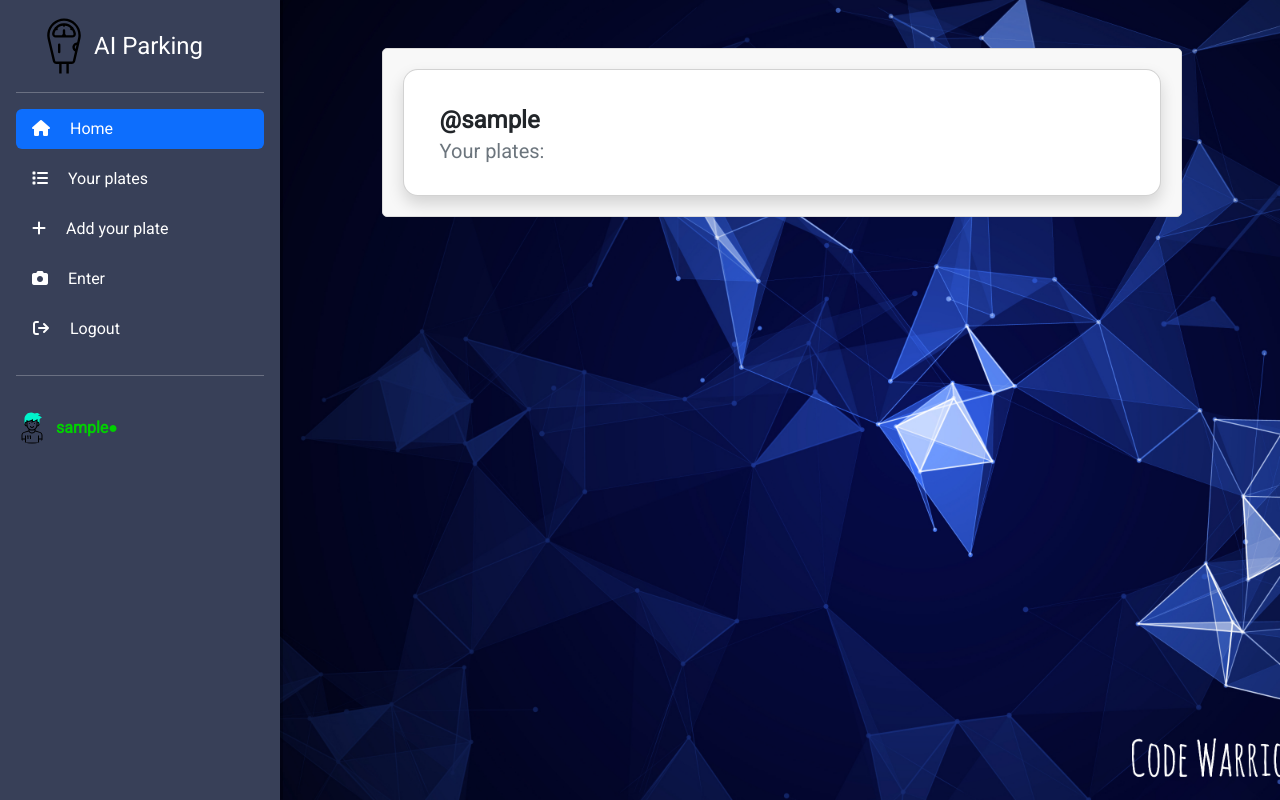
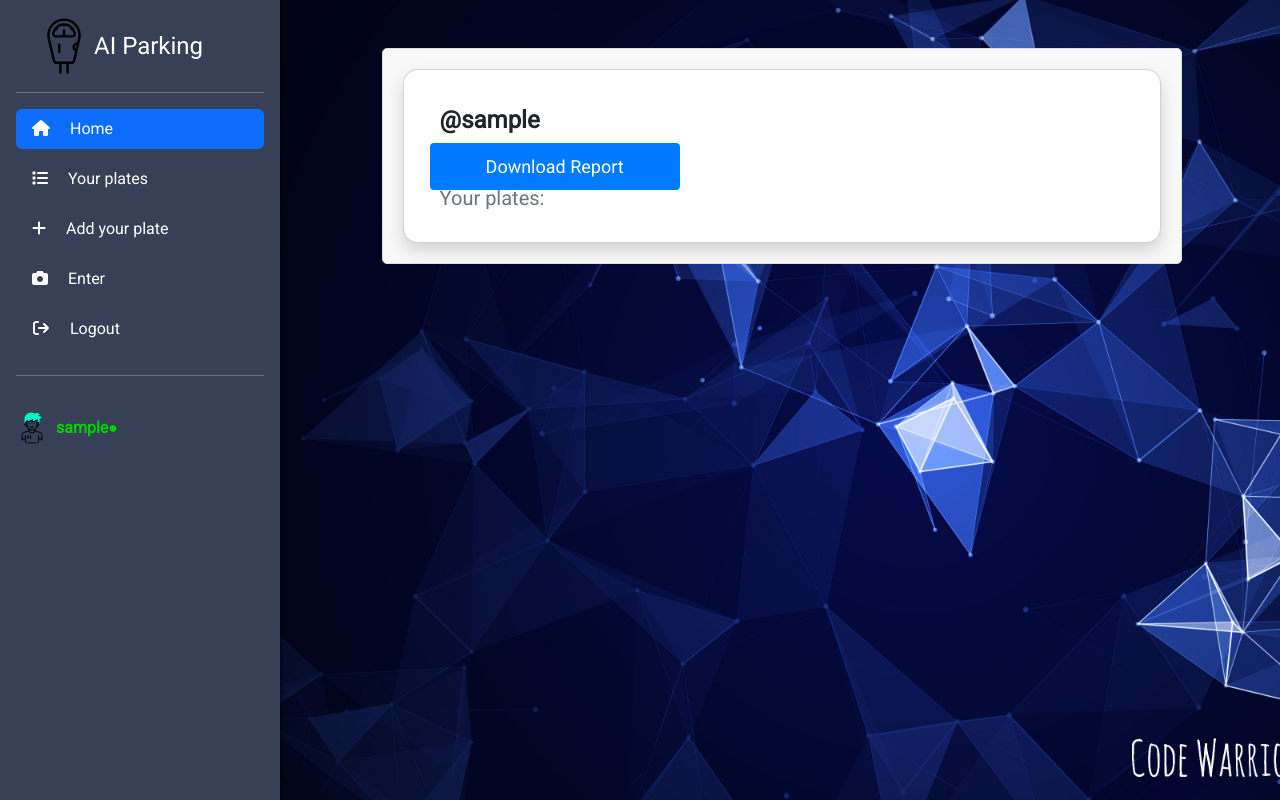
Before and after one commit to olegdenko/ParkSpot_Monitor, a Django app: page /users/show_plates/ in a window 1280 px wide. Run offline with Django 5.2, Linux system fonts and the light colour scheme; the visitor is signed in with stand-in values (Sample User, id 1).

Commit message:
Download Report btn returned back

```diff
--- a/park_spot_monitor/users/templates/users/show_plates.html
+++ b/park_spot_monitor/users/templates/users/show_plates.html
@@ -8,6 +8,7 @@
     <div class="card shadow">
         <div class="card-body">
             <h2 class="card-title">@{{user.username}}</h2>
+            <a href="{% url 'users:generate_report_csv' %}" class="btn btn-primary" style="margin-left: 10px; width: 250px;">Download Report</a>
             <h3 class="card-subtitle mb-3">Your plates:</h3>
             <ul class="list-group">
                 {% for plate in plates %}
```
